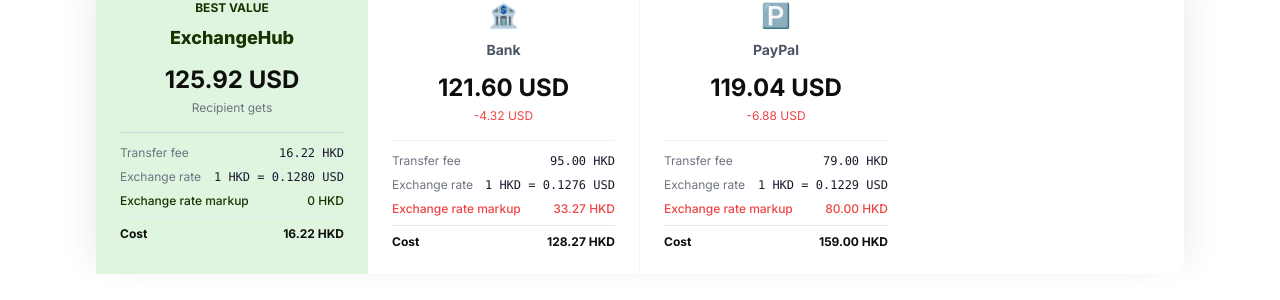
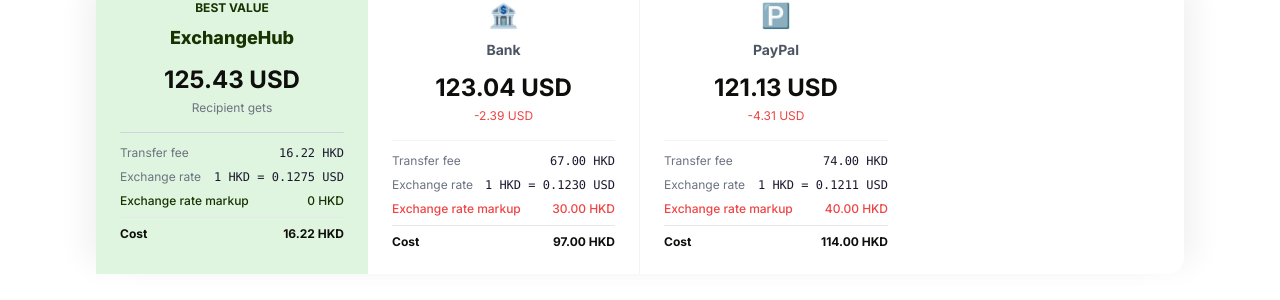
Before and after one commit to tase212/exchangehub, a Next.js app: page /en in a window 1280 px wide. Shown: the part 1143-1443 px from the top of the page. Built offline with nearby package versions, Linux system fonts and the light colour scheme; no server answers.

Commit message:
fix: accurate exchange rates matching Wise HKD-USD 0.1275

```diff
--- a/src/app/[locale]/page.tsx
+++ b/src/app/[locale]/page.tsx
@@ -5,8 +5,8 @@
 import { useTranslation } from '@/i18n/useTranslation'
 
 const RATES: Record<string, number> = {
-  'CNY-HKD': 1.08, 'CNY-USD': 0.138, 'CNY-EUR': 0.127, 'CNY-JPY': 20.85, 'CNY-GBP': 0.109,
-  'HKD-CNY': 0.926, 'HKD-USD': 0.128, 'HKD-EUR': 0.117, 'HKD-JPY': 19.1, 'HKD-GBP': 0.101,
+  'CNY-HKD': 1.080, 'CNY-USD': 0.1382, 'CNY-EUR': 0.1274, 'CNY-JPY': 20.85, 'CNY-GBP': 0.1091,
+  'HKD-CNY': 0.926, 'HKD-USD': 0.1275, 'HKD-EUR': 0.1176, 'HKD-JPY': 19.10, 'HKD-GBP': 0.1006,
   'USD-CNY': 7.25, 'USD-HKD': 7.82, 'USD-EUR': 0.92, 'USD-JPY': 149.5, 'USD-GBP': 0.79,
   'EUR-CNY': 7.87, 'EUR-HKD': 8.51, 'EUR-USD': 1.09, 'EUR-JPY': 162.6, 'EUR-GBP': 0.86,
   'GBP-CNY': 9.15, 'GBP-HKD': 9.91, 'GBP-USD': 1.27, 'GBP-EUR': 1.17, 'GBP-JPY': 189.5,
@@ -31,8 +31,8 @@
 ]
 
 const COMPETITORS = [
-  { name: 'Bank', logo: '🏦', fee: (a: number) => a * 0.03 + 65, recv: (a: number, r: number) => a * r * 0.95, markup: (a: number) => a * 0.03 + 3.27, er: (r: number) => r * 0.997 },
-  { name: 'PayPal', logo: '🅿️', fee: (a: number) => a * 0.04 + 39, recv: (a: number, r: number) => a * r * 0.93, markup: (a: number) => a * 0.04 + 40, er: (r: number) => r * 0.96 },
+  { name: 'Bank', logo: '🏦', fee: (a: number) => 65 + a * 0.002, feeRate: () => 0.005, markupPct: () => 0.03 },
+  { name: 'PayPal', logo: '🅿️', fee: (a: number) => 39 + a * 0.035, feeRate: () => 0.01, markupPct: () => 0.04 },
 ]
 
 const SECURITY_SVGS = [
@@ -221,18 +221,21 @@
                 </div>
               </div>
               {COMPETITORS.map((p) => {
-                const pFee = p.fee(numAmount), pRecv = p.recv(numAmount, rate), pMarkup = p.markup(numAmount), pEr = p.er(rate)
+                const compFee = p.fee(numAmount)
+                const markupAmount = numAmount * p.markupPct()
+                const compRate = rate * (1 - p.feeRate() - p.markupPct())
+                const compRecv = numAmount * compRate
                 return (
                   <div key={p.name} className="p-6 text-center bg-white border-r border-gray-100 last:border-r-0">
                     <div className="text-2xl mb-2">{p.logo}</div>
                     <div className="text-sm font-bold mb-3 text-gray-600">{p.name}</div>
-                    <div className="text-2xl font-bold text-[#0e0f0c]">{pRecv.toFixed(2)} {toCurrency}</div>
-                    <div className="text-xs text-red-500 mt-1 mb-4">-{(receiveAmount - pRecv).toFixed(2)} {toCurrency}</div>
+                    <div className="text-2xl font-bold text-[#0e0f0c]">{compRecv.toFixed(2)} {toCurrency}</div>
+                    <div className="text-xs text-red-500 mt-1 mb-4">-{(receiveAmount - compRecv).toFixed(2)} {toCurrency}</div>
                     <div className="space-y-2 text-xs border-t border-gray-100 pt-3">
-                      <div className="flex justify-between"><span className="text-gray-500">{texts.transferFee}</span><span className="font-mono">{pFee.toFixed(2)} HKD</span></div>
-                      <div className="flex justify-between"><span className="text-gray-500">{texts.exchangeRate}</span><span className="font-mono">1 HKD = {pEr.toFixed(4)} USD</span></div>
-                      <div className="flex justify-between text-red-500 font-medium"><span>{texts.markup}</span><span>{pMarkup.toFixed(2)} HKD</span></div>
-                      <div className="border-t pt-2 flex justify-between font-bold text-[#0e0f0c]"><span>{texts.cost}</span><span>{(pFee + pMarkup).toFixed(2)} HKD</span></div>
+                      <div className="flex justify-between text-left"><span className="text-gray-500">{texts.transferFee}</span><span className="font-mono">{compFee.toFixed(2)} HKD</span></div>
+                      <div className="flex justify-between text-left"><span className="text-gray-500">{texts.exchangeRate}</span><span className="font-mono">1 HKD = {compRate.toFixed(4)} USD</span></div>
+                      <div className="flex justify-between text-red-500 font-medium"><span>{texts.markup}</span><span>{markupAmount.toFixed(2)} HKD</span></div>
+                      <div className="border-t pt-2 flex justify-between font-bold text-[#0e0f0c]"><span>{texts.cost}</span><span>{(compFee + markupAmount).toFixed(2)} HKD</span></div>
                     </div>
                   </div>
                 )
```
